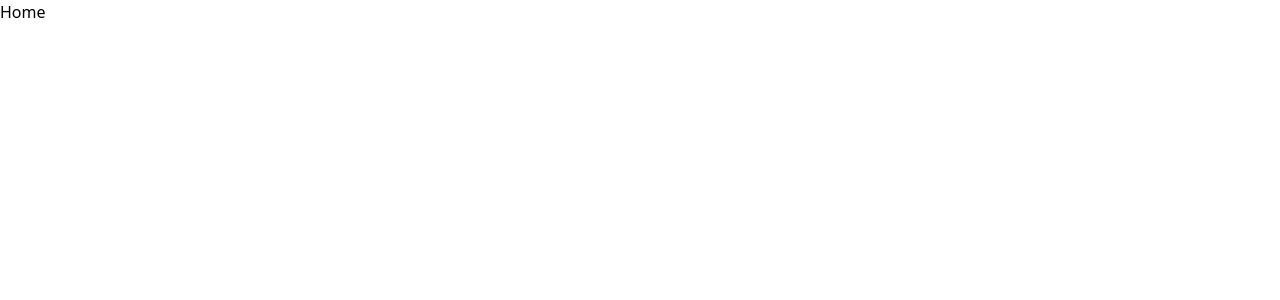
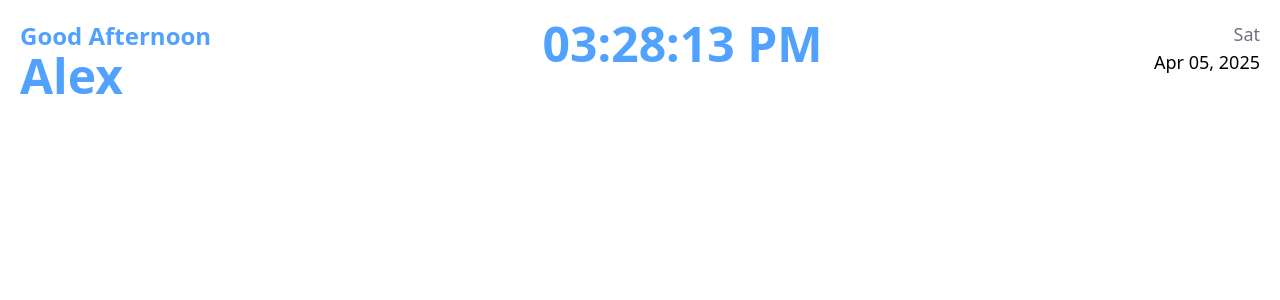
Before and after one commit to techoo401/focusflow, a React (Vite) app: page / in a window 1280 px wide. Shown: the top 300 px of the page. Built offline with nearby package versions, Linux system fonts and the light colour scheme.

Commit message:
header component added

```diff
--- a/package.json
+++ b/package.json
@@ -11,6 +11,7 @@
   },
   "dependencies": {
     "@tailwindcss/vite": "^4.1.3",
+    "gsap": "^3.12.7",
     "react": "^19.0.0",
     "react-dom": "^19.0.0",
     "react-router-dom": "^7.5.0",
--- /dev/null
+++ b/src/components/Header.jsx
@@ -0,0 +1,72 @@
+import React, { useState, useEffect, useRef } from "react";
+import gsap from "gsap";
+
+function Header() {
+    const [currentDate, setCurrentDate] = useState(new Date());
+    const timeRef = useRef(null);
+
+    useEffect(() => {
+        const interval = setInterval(() => {
+            setCurrentDate(new Date());
+        }, 1000);
+
+        return () => clearInterval(interval);
+    }, []);
+
+    const hour = currentDate.getHours();
+
+    const getGreeting = () => {
+        if (hour < 12) return "Good Morning";
+        else if (hour < 18) return "Good Afternoon";
+        else return "Good Evening";
+    };
+
+    const greeting = getGreeting();
+
+    const day = currentDate.toLocaleDateString("en-US", { weekday: "short" });
+    const onlyDate = currentDate.toLocaleDateString("en-US", {
+        day: "2-digit",
+        month: "short",
+        year: "numeric",
+    });
+    const time = currentDate.toLocaleTimeString("en-US", {
+        hour: "2-digit",
+        minute: "2-digit",
+        second: "2-digit",
+        hour12: true,
+    });
+
+    // Animate time on update
+    useEffect(() => {
+        if (timeRef.current) {
+            gsap.fromTo(
+                timeRef.current,
+                { opacity: 0, scale: 0.9 },
+                { opacity: 1, scale: 1, duration: 0.3, ease: "power1.out" }
+            );
+        }
+    }, [time]);
+
+    return (
+        <header className="flex items-start justify-between px-5 mt-5">
+            <div className="flex flex-col">
+                <h1 className="text-2xl font-bold text-blue-400">{greeting}</h1>
+                <h1 className="text-5xl font-bold text-blue-400">Alex</h1>
+            </div>
+            <div>
+                <span
+                    ref={timeRef}
+                    className="text-5xl font-semibold text-blue-400 font-bold"
+                >
+                    {time}
+                </span>
+            </div>
+            <div className="flex flex-col text-right">
+                <span className="text-lg font-medium text-gray-500">{day}</span>
+                <span className="text-lg font-medium">{onlyDate}</span>
+            </div>
+        </header>
+    );
+}
+
+export default Header;
--- a/src/pages/Home.jsx
+++ b/src/pages/Home.jsx
@@ -1,8 +1,9 @@
 import React from "react"
+import Header from "../components/Header"
 
 function Home () {
     return (
-        <div>Home</div>
+        <Header />
     )
 }
 
```
Also changed, not shown: 1 other file (tests, documents, lock files or other folders).
